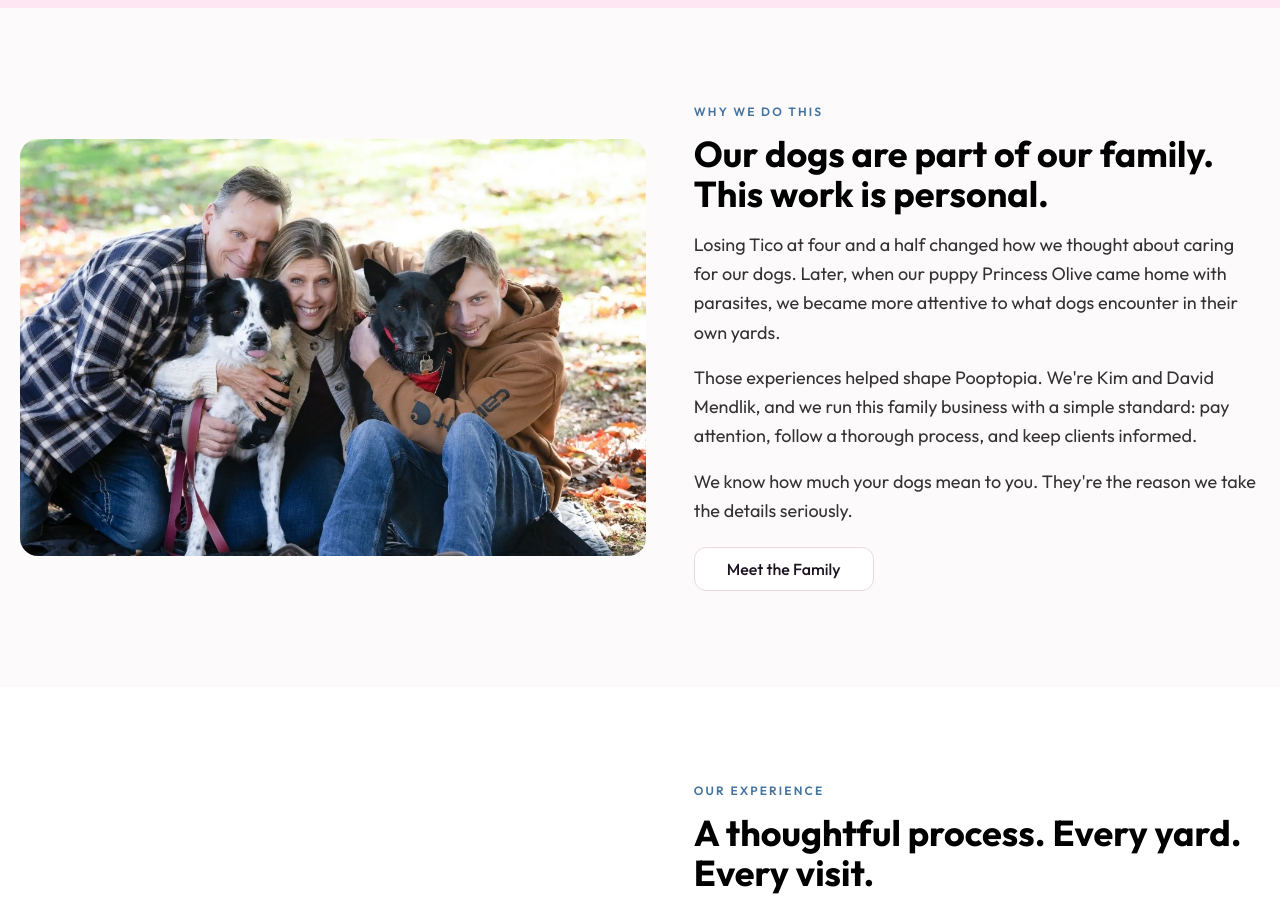
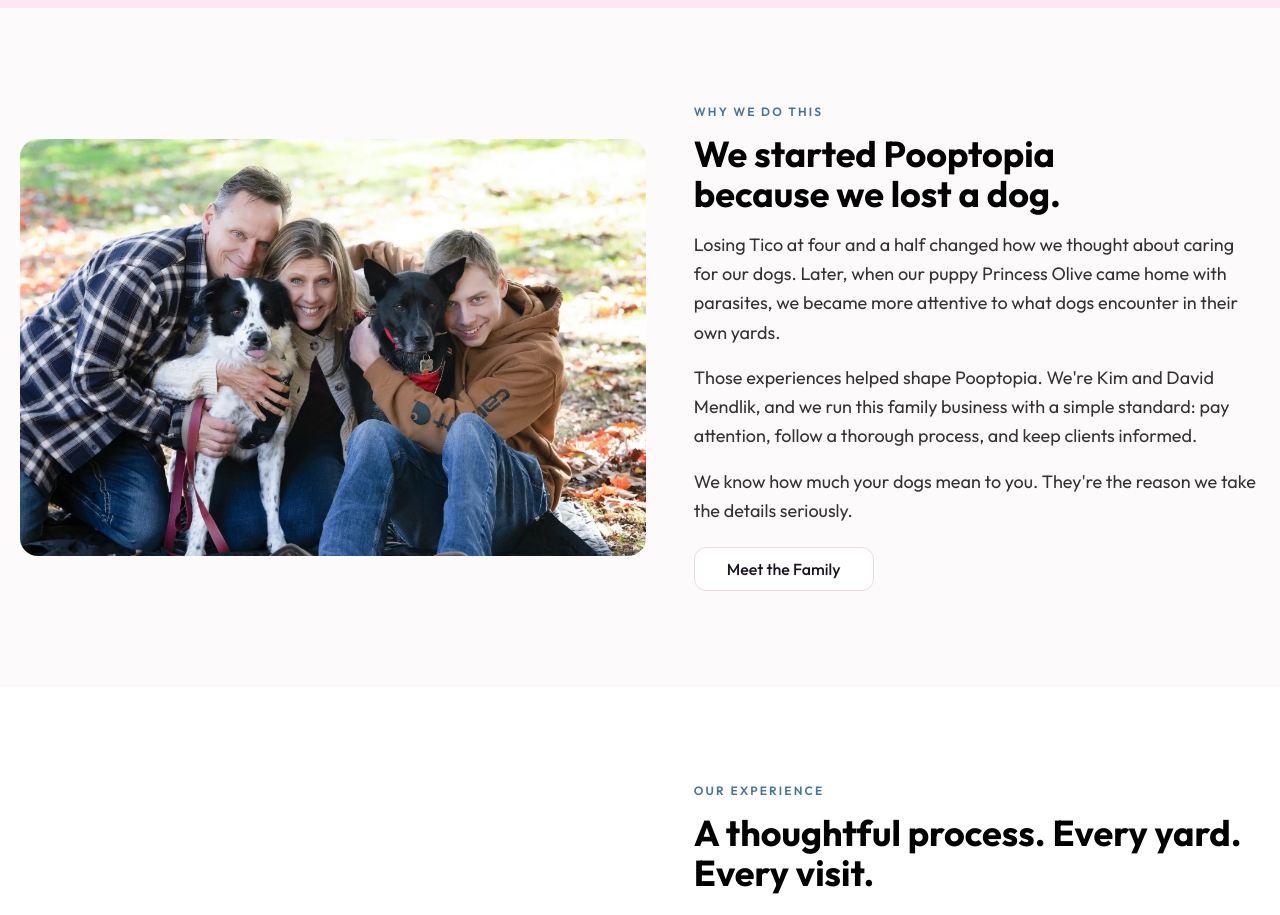
Before and after one commit to webstix-git/Pooptopia-next.js-version-2, a Next.js app: page / in a window 1280 px wide. Shown: the part 5720-6635 px from the top of the page. Built offline with nearby package versions, Linux system fonts and the light colour scheme.

Commit message:
tony-feedback 10/15

```diff
--- a/src/components/HomePage.tsx
+++ b/src/components/HomePage.tsx
@@ -477,11 +477,7 @@
             />
             <div>
               <p className="started-kicker">Why we do this</p>
-              <h2 className="titan">
-                <span className="started-heading-line">Our dogs are part of our family.</span>
-                <br />
-                This work is personal.
-              </h2>
+              <h2 className="titan">We started Pooptopia because we lost a dog.</h2>
               <p>
                 Losing Tico at four and a half changed how we thought about caring for our dogs. Later,
                 when our puppy Princess Olive came home with parasites, we became more attentive to
```
